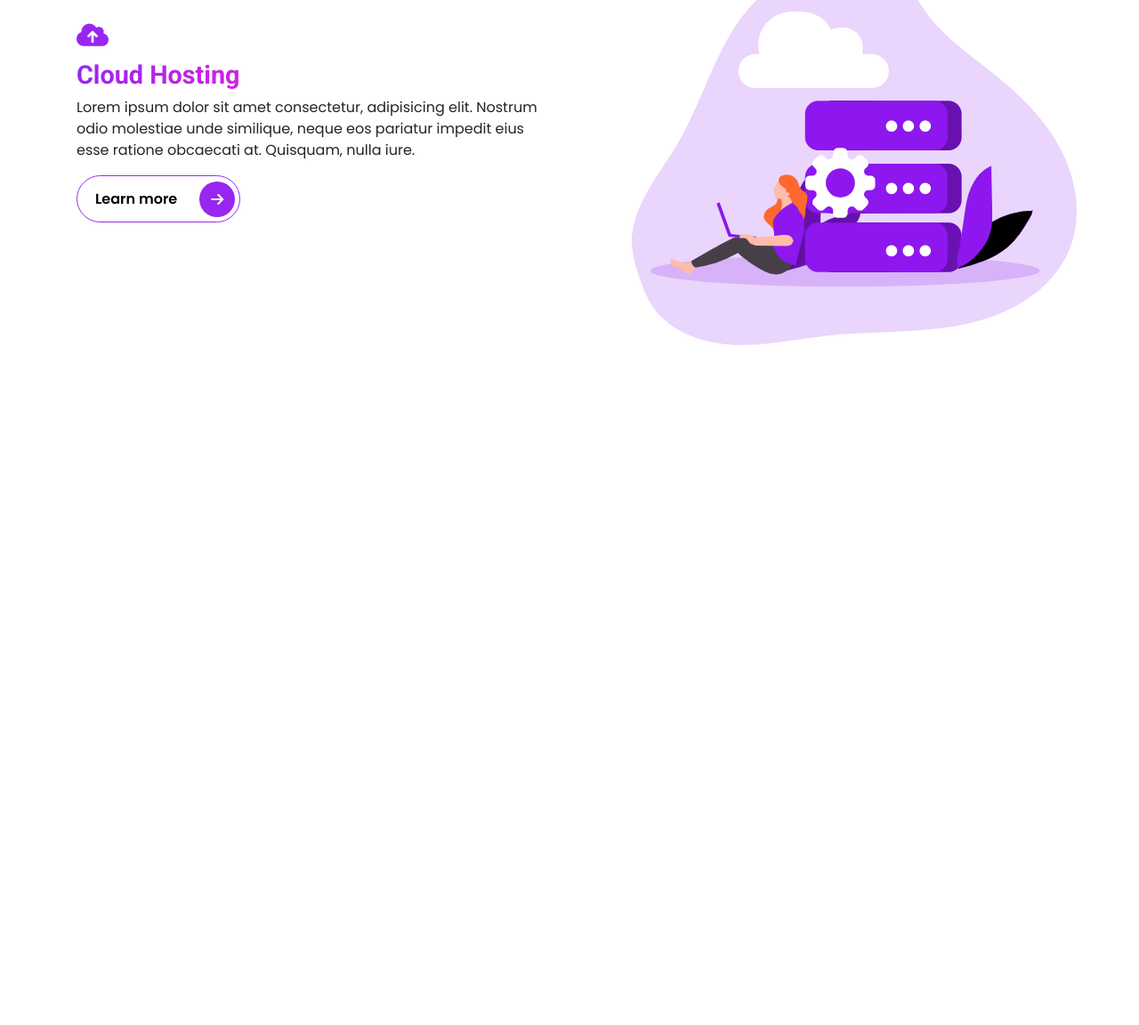
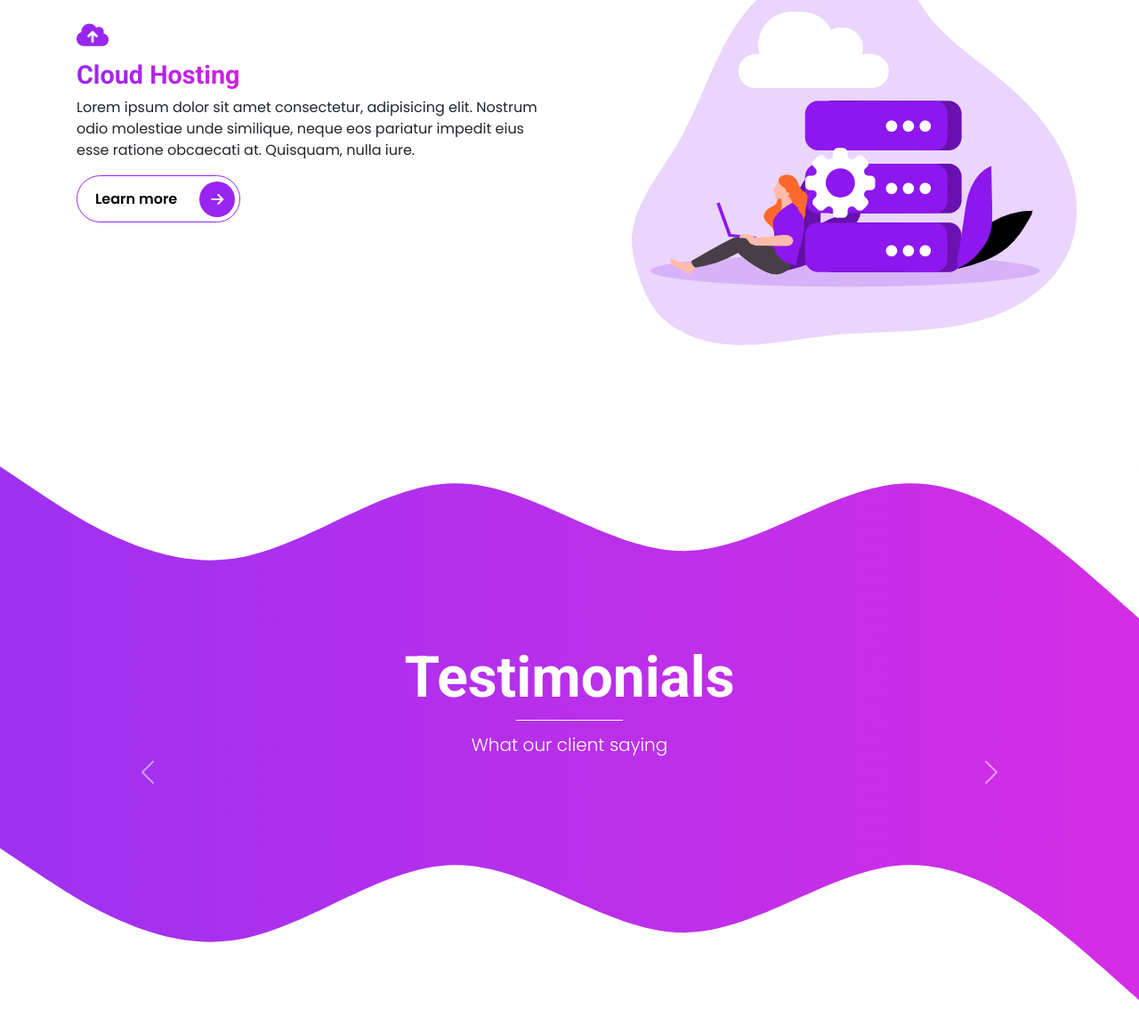
Before and after one commit to raselranaearshad/patrix, a website: page index.html in a window 1280 px wide. Shown: the part 2769-3921 px from the top of the page at 89% size. Before the commit the page ends 3208 px from the top, so only its background shows below. Drawn offline with nearby package versions, Linux system fonts and the light colour scheme.

Commit message:
Added a new section called testimonial

```diff
--- a/index.html
+++ b/index.html
@@ -210,6 +210,54 @@
        </div>
      </section>
     <!-- Our Services End -->
+
+    <!-- Testimonials Section Start -->
+     <section id="testimonial" class="testimonial">
+      <!-- Section Top Wave -->
+      <svg xmlns="http://www.w3.org/2000/svg" viewBox="0 0 1440 320">
+        <path fill="#fff" fill-opacity="1"
+          d="M0,96L48,128C96,160,192,224,288,213.3C384,203,480,117,576,117.3C672,117,768,203,864,202.7C960,203,1056,117,1152,117.3C1248,117,1344,203,1392,245.3L1440,288L1440,0L1392,0C1344,0,1248,0,1152,0C1056,0,960,0,864,0C768,0,672,0,576,0C480,0,384,0,288,0C192,0,96,0,48,0L0,0Z">
+        </path>
+      </svg>
+      <div class="container">
+        <div class="row text-center text-white">
+          <h1 class="display-3 fw-bold">Testimonials</h1>
+          <hr style="width: 120px; height: 5px; margin: 0 auto; opacity: 1;">
+          <p class="lead pt-2">What our client saying</p>
+        </div>
+        <!-- Carousel Code  -->
+        <div id="carouselExampleCaptions" class="carousel slide">
+          <div class="carousel-inner">
+            <div class="carousel-item active">
+              <div class="testimonial__card">
+
+              </div>
+            </div>
+            <div class="carousel-item">
+
+            </div>
+            <div class="carousel-item">
+
+            </div>
+          </div>
+          <button class="carousel-control-prev" type="button" data-bs-target="#carouselExampleCaptions" data-bs-slide="prev">
+            <span class="carousel-control-prev-icon" aria-hidden="true"></span>
+            <span class="visually-hidden">Previous</span>
+          </button>
+          <button class="carousel-control-next" type="button" data-bs-target="#carouselExampleCaptions" data-bs-slide="next">
+            <span class="carousel-control-next-icon" aria-hidden="true"></span>
+            <span class="visually-hidden">Next</span>
+          </button>
+        </div>
+      </div>
+      <!-- Section Bottom Wave  -->
+      <svg xmlns="http://www.w3.org/2000/svg" viewBox="0 0 1440 320">
+        <path fill="#fff" fill-opacity="1"
+          d="M0,96L48,128C96,160,192,224,288,213.3C384,203,480,117,576,117.3C672,117,768,203,864,202.7C960,203,1056,117,1152,117.3C1248,117,1344,203,1392,245.3L1440,288L1440,320L1392,320C1344,320,1248,320,1152,320C1056,320,960,320,864,320C768,320,672,320,576,320C480,320,384,320,288,320C192,320,96,320,48,320L0,320Z">
+        </path>
+      </svg>
+     </section>
+    <!-- Testimonials Section End -->
    </main>
 
   <script src="https://kit.fontawesome.com/686b7189c6.js" crossorigin="anonymous"></script>
--- a/scss/sections/_testimonials.scss
+++ b/scss/sections/_testimonials.scss
@@ -0,0 +1,8 @@
+@use '../custom' as *;
+@use '../components/mixins' as *;
+
+.testimonial {
+  position: relative;
+  padding: 0;
+  @include bgGradient;
+}
```
Also changed, not shown: css/style.css, 1 other file.
